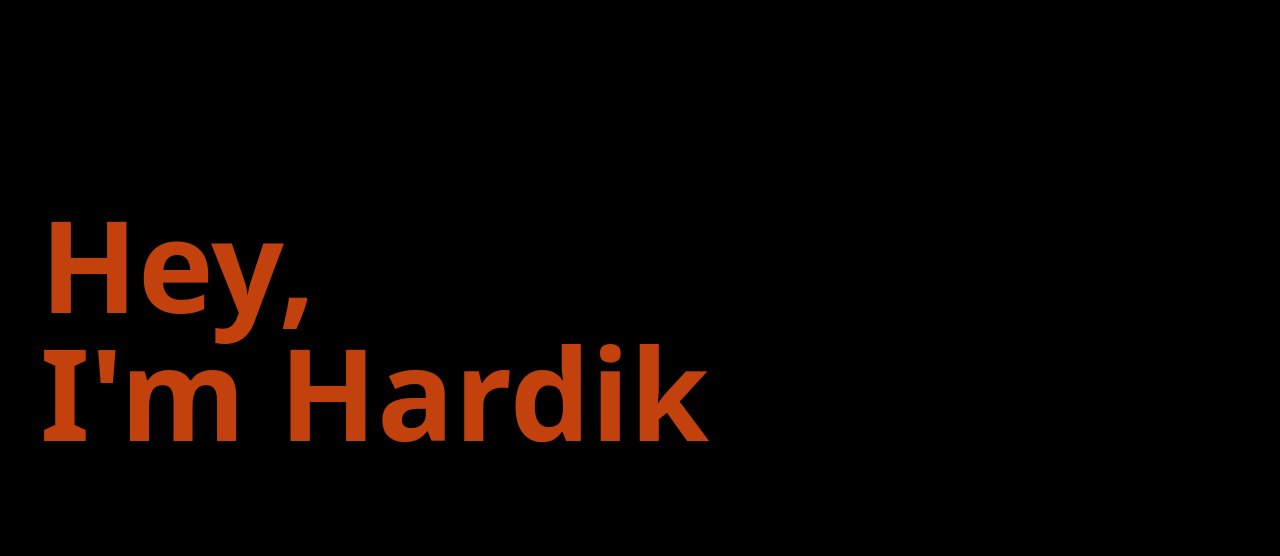
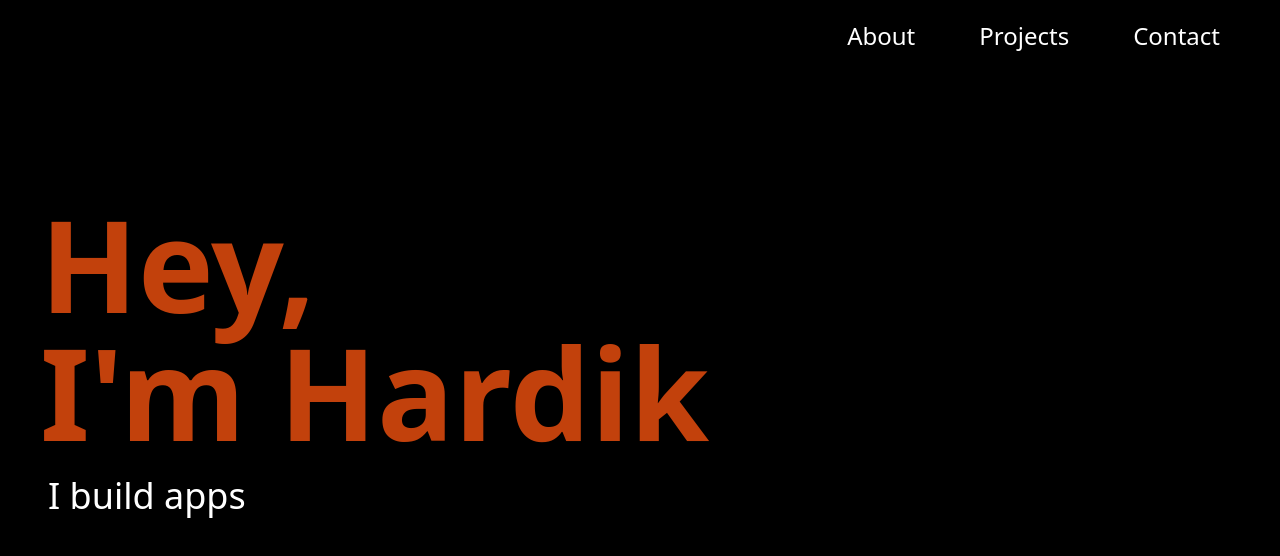
Before and after one commit to hardikroongta8/portfolio, a React (Vite) app: page / in a window 1280 px wide. Shown: the top 556 px of the page. Built offline with nearby package versions, Linux system fonts and the light colour scheme.

Commit message:
changes in font color

```diff
--- a/src/Intro.tsx
+++ b/src/Intro.tsx
@@ -5,7 +5,7 @@ export default function Intro() {
         <h1>Hey,</h1>
         <h1>I'm Hardik</h1>
       </div>
-      <div className="mt-5 ml-2 text-4xl">
+      <div className="mt-5 ml-2 text-4xl text-white">
         <h2>I build apps</h2>
       </div>
     </>
--- a/src/Navbar.tsx
+++ b/src/Navbar.tsx
@@ -1,7 +1,7 @@
 export default function Navbar() {
   return (
     <div>
-      <ul className="flex justify-end p-5 text-2xl gap-16">
+      <ul className="flex justify-end p-5 text-2xl gap-16 text-white">
         <li>About</li>
         <li>Projects</li>
         <li>Contact</li>
```
